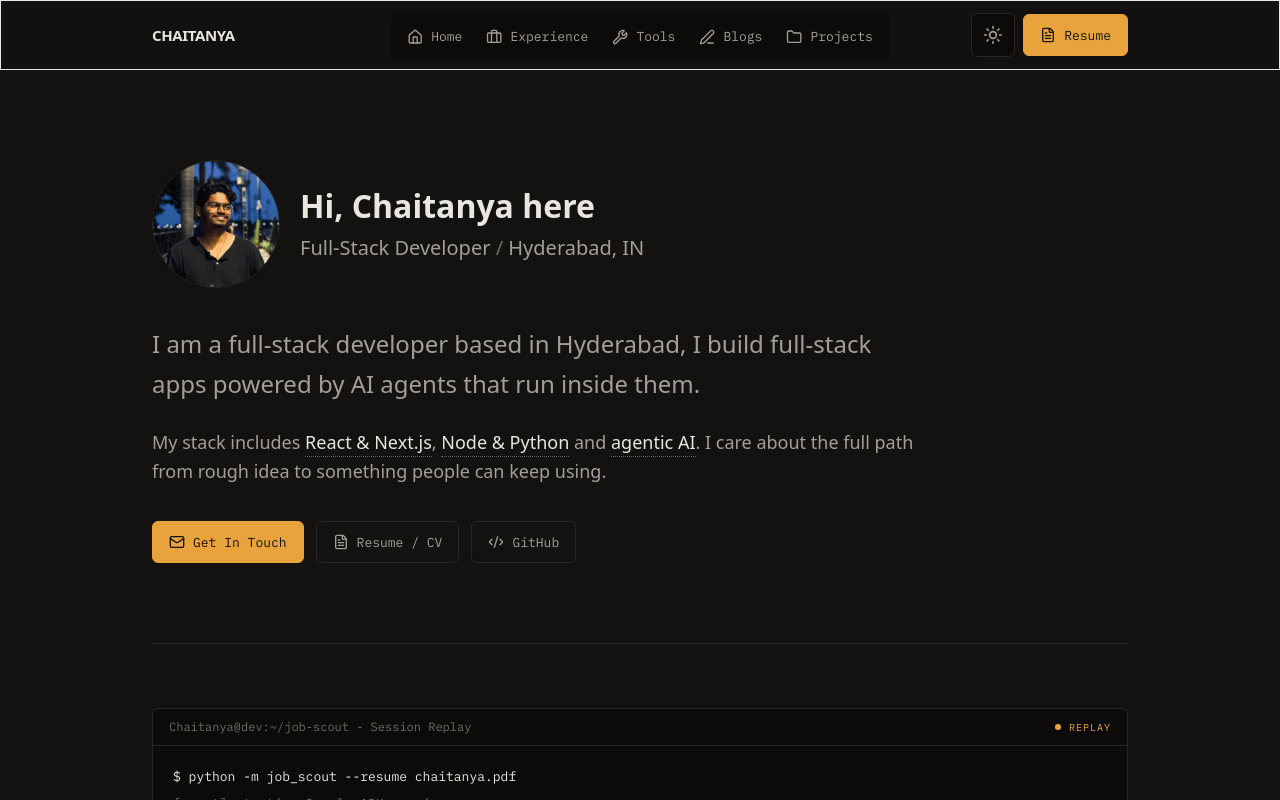
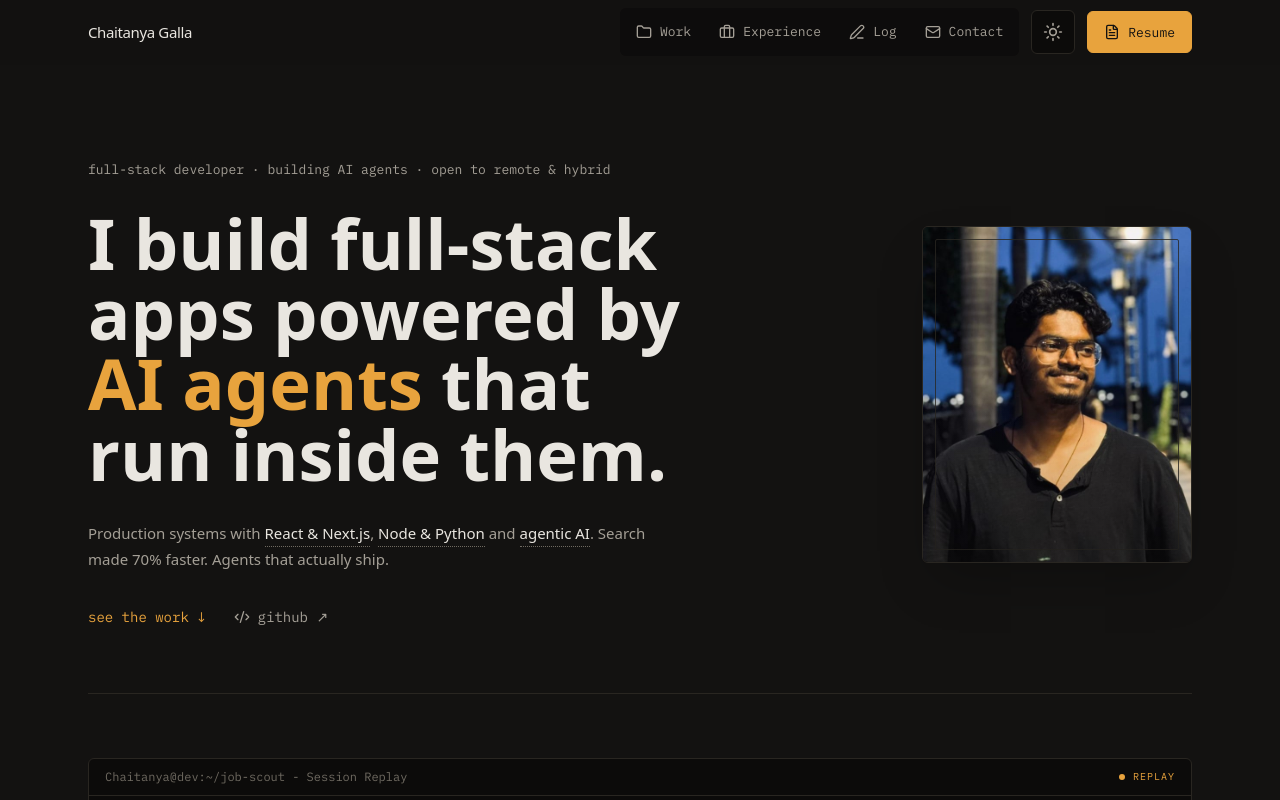
Before and after one commit to chaitanyagalla/portfolio, a Next.js app: page / in a window 1280 px wide. Shown: the top 800 px of the page. Built offline with nearby package versions, Linux system fonts and the light colour scheme.

Commit message:
Refine hero nav and VideoSave copy

```diff
--- a/components/Hero.tsx
+++ b/components/Hero.tsx
@@ -2,7 +2,7 @@
 
 import { motion, useReducedMotion } from "framer-motion";
 import Image from "next/image";
-import { Code2, FileText, Mail } from "lucide-react";
+import { Code2 } from "lucide-react";
 import { useEffect, useState } from "react";
 import TerminalDemo from "./TerminalDemo";
 import Tooltip from "./Tooltip";
@@ -33,52 +33,36 @@ export default function Hero() {
   }, []);
 
   return (
-    <section id="top" className="mx-auto max-w-5xl px-4 pb-16 pt-40 sm:px-6 sm:pb-20 sm:pt-40">
+    <section id="top" className="mx-auto max-w-6xl px-6 pb-20 pt-32 sm:pt-40">
       <motion.div
         variants={shouldReduce ? undefined : stagger}
         initial="hidden"
         animate="show"
+        className="grid gap-12 lg:grid-cols-[minmax(0,1fr)_320px] lg:items-center lg:gap-16"
       >
-        <motion.div
+        <div>
+          <motion.p
             variants={rise}
-          className="flex flex-col gap-5 sm:flex-row sm:items-center"
+            className="font-mono text-[13px] text-mist"
           >
-          <div className="relative h-24 w-24 overflow-hidden rounded-full border border-line bg-well sm:h-32 sm:w-32">
-            <Image
-              src={profileImage}
-              alt="Chaitanya Galla"
-              fill
-              priority
-              sizes="(min-width: 640px) 128px, 112px"
-              className="object-cover"
-              style={{ objectPosition: "24% 70%" }}
-            />
-          </div>
+            full-stack developer · building AI agents · open to remote &amp;
+            hybrid
+          </motion.p>
 
-          <div>
-            <h1 className="text-3xl font-semibold leading-tight tracking-display text-fog sm:text-[2rem]">
-              Hi, Chaitanya here
-            </h1>
-            <p className="mt-2 text-lg font-medium leading-snug text-mist sm:text-xl">
-              Full-Stack Developer <span className="text-dim">/</span>{" "}
-              Hyderabad, IN
-            </p>
-          </div>
-        </motion.div>
+          <motion.h1
+            variants={rise}
+            className="mt-7 max-w-4xl text-[2.6rem] font-semibold leading-[1.04] tracking-display text-fog sm:text-6xl lg:text-[4.4rem]"
+          >
+            I build full-stack apps powered by{" "}
+            <span className="text-amber">AI agents</span> that run inside them.
+          </motion.h1>
 
           <motion.p
             variants={rise}
-          className="mt-9 max-w-3xl text-xl font-medium leading-9 text-mist sm:text-2xl sm:leading-10"
+            className="mt-8 max-w-xl text-[15px] leading-relaxed text-mist"
           >
-          I am a full-stack developer based in Hyderabad, I build full-stack apps powered by AI agents that run inside them.
-        </motion.p>
-
-        <motion.p
-          variants={rise}
-          className="mt-6 max-w-3xl text-base leading-8 text-mist sm:text-lg"
-        >
-          My stack includes{" "}
-          <Tooltip tip="React, Next.js, TypeScript, Tailwind">
+            Production systems with{" "}
+            <Tooltip tip="React, Next.js 14, TypeScript, Tailwind">
               <span className="receipt text-fog">React &amp; Next.js</span>
             </Tooltip>
             ,{" "}
@@ -89,35 +73,42 @@ export default function Hero() {
             <Tooltip tip="Google ADK, Gemini, LangChain, LiteLLM, RAG">
               <span className="receipt text-fog">agentic AI</span>
             </Tooltip>
-          . I care about the full path from rough idea to something people can
-          keep using.
+            . Search made 70% faster. Agents that actually ship.
           </motion.p>
 
-
-
-        <motion.div variants={rise} className="mt-9 flex flex-col gap-3 sm:flex-row sm:items-center">
-          <a href="#contact" className="btn-primary w-full sm:w-auto">
-            <Mail className="h-4 w-4" />
-            Get In Touch
-          </a>
-          <a
-            href={links.resume}
-            target="_blank"
-            rel="noopener noreferrer"
-            className="btn-secondary w-full sm:w-auto"
-          >
-            <FileText className="h-4 w-4" />
-            Resume / CV
+          <motion.div variants={rise} className="mt-9 flex items-center gap-7 font-mono text-sm">
+            <a href="#projects" className="u-link text-amber">
+              see the work ↓
             </a>
             <a
               href={links.github}
               target="_blank"
               rel="noopener noreferrer"
-            className="btn-secondary w-full sm:w-auto"
+              className="u-link inline-flex items-center gap-2 text-mist transition-colors hover:text-fog"
             >
               <Code2 className="h-4 w-4" />
-            GitHub
+              github ↗
             </a>
+          </motion.div>
+        </div>
+
+        <motion.div
+          variants={rise}
+          className="relative mx-auto aspect-[4/5] w-full max-w-[270px] overflow-hidden rounded-md border border-line bg-well shadow-2xl shadow-black/25 lg:mx-0 lg:justify-self-end"
+        >
+          <div className="relative h-full w-full">
+            <Image
+              src={profileImage}
+              alt="Chaitanya Galla"
+              fill
+              priority
+              sizes="(min-width: 1024px) 270px, 80vw"
+              className="object-cover"
+              style={{ objectPosition: "48% 55%" }}
+            />
+          </div>
+          <div className="pointer-events-none absolute inset-3 rounded-sm border border-line/80" aria-hidden />
+          <div className="pointer-events-none absolute inset-0 bg-gradient-to-t from-ink/25 via-transparent to-transparent" aria-hidden />
         </motion.div>
       </motion.div>
 
@@ -125,7 +116,7 @@ export default function Hero() {
         initial={shouldReduce ? false : { scaleX: 0 }}
         animate={{ scaleX: 1 }}
         transition={{ duration: 0.7, delay: 0.5, ease: [0.21, 0.47, 0.32, 0.98] }}
-        className="mt-16 h-px origin-left bg-line sm:mt-20"
+        className="mt-16 h-px origin-left bg-line"
         aria-hidden
       />
 
@@ -133,11 +124,12 @@ export default function Hero() {
         initial={shouldReduce ? false : { opacity: 0, y: 20 }}
         animate={{ opacity: 1, y: 0 }}
         transition={{ duration: 0.6, delay: 0.7, ease: [0.21, 0.47, 0.32, 0.98] }}
-        className="mt-12 sm:mt-16"
+        className="mt-16"
       >
         <TerminalDemo />
         <p className="mt-4 font-mono text-xs text-dim">
-          A replay-style view of the Job Scout Agent workflow.
+          A real run of my Job Scout Agent, replayed - not a mockup. Source
+          below.
         </p>
       </motion.div>
     </section>
--- a/components/Nav.tsx
+++ b/components/Nav.tsx
@@ -5,23 +5,19 @@ import {
   Briefcase,
   FileText,
   Folder,
-  Home,
   Mail,
   Menu,
   Moon,
   PenLine,
   Sun,
-  Wrench,
   X,
 } from "lucide-react";
 import { links } from "@/lib/data";
 
 const items = [
-  { label: "Home", href: "#top", icon: Home },
+  { label: "Work", href: "#projects", icon: Folder },
   { label: "Experience", href: "#experience", icon: Briefcase },
-  { label: "Tools", href: "#tools", icon: Wrench },
-  { label: "Blogs", href: "#blogs", icon: PenLine },
-  { label: "Projects", href: "#projects", icon: Folder },
+  { label: "Log", href: "#blogs", icon: PenLine },
   { label: "Contact", href: "#contact", icon: Mail },
 ];
 
@@ -55,45 +51,25 @@ export default function Nav() {
     <header
       className={`fixed inset-x-0 top-0 z-40 transition-colors duration-300 ${
         scrolled
-          ? "border border-line-b border border-line-line bg-ink/90 backdrop-blur"
-          : "border border-line-b border border-line-transparent bg-ink/75 backdrop-blur-sm"
+          ? "border-b border-line bg-ink/90 backdrop-blur"
+          : "border-b border-transparent bg-ink/80 backdrop-blur-sm"
       }`}
     >
-      <nav className="relative mx-auto max-w-5xl px-4 py-3 sm:px-6">
+      <nav className="mx-auto flex h-16 max-w-6xl items-center justify-between px-6">
         <div className="flex items-center justify-between gap-4">
           <a
             href="#top"
-            className="shrink-0 text-[15px] font-semibold uppercase tracking-tight text-fog"
+            className="shrink-0 text-[15px] font-medium tracking-tight text-fog"
             onClick={() => setOpen(false)}
           >
-            Chaitanya
+            Chaitanya Galla
           </a>
-
-          <div className="hidden items-center gap-2 md:flex">
-            <button
-              type="button"
-              onClick={toggleTheme}
-              className="grid h-11 w-11 place-items-center rounded-md border border-line border border-line-line bg-well text-mist transition-colors hover:border border-line-amber hover:text-amber"
-              aria-label="Toggle theme"
-            >
-              {theme === "dark" ? <Sun className="h-5 w-5" /> : <Moon className="h-5 w-5" />}
-            </button>
-            <a
-              href={links.resume}
-              target="_blank"
-              rel="noopener noreferrer"
-              className="btn-primary min-h-11 px-3 py-2"
-            >
-              <FileText className="h-4 w-4" />
-              Resume
-            </a>
-          </div>
 
           <div className="flex items-center gap-2 md:hidden">
             <button
               type="button"
               onClick={toggleTheme}
-              className="grid h-11 w-11 place-items-center rounded-md border border-line border border-line-line bg-well text-mist transition-colors hover:border border-line-amber hover:text-amber"
+              className="grid h-11 w-11 place-items-center rounded-md border border-line bg-well text-mist transition-colors hover:border-amber hover:text-amber"
               aria-label="Toggle theme"
             >
               {theme === "dark" ? <Sun className="h-5 w-5" /> : <Moon className="h-5 w-5" />}
@@ -101,7 +77,7 @@ export default function Nav() {
             <button
               type="button"
               onClick={() => setOpen((value) => !value)}
-              className="grid h-11 w-11 place-items-center rounded-md border border-line border border-line-line bg-well text-mist transition-colors hover:border border-line-amber hover:text-amber"
+              className="grid h-11 w-11 place-items-center rounded-md border border-line bg-well text-mist transition-colors hover:border-amber hover:text-amber"
               aria-label="Toggle navigation"
               aria-expanded={open}
             >
@@ -110,25 +86,8 @@ export default function Nav() {
           </div>
         </div>
 
-        <div className="pointer-events-none absolute left-1/2 top-3 hidden -translate-x-1/2 rounded-md  bg-well/95 p-1   md:flex">
-          {items.slice(0, 5).map((item) => {
-            const Icon = item.icon;
-
-            return (
-              <a
-                key={item.href}
-                href={item.href}
-                className="pointer-events-auto inline-flex min-h-10 items-center gap-2 rounded-md px-3 font-mono text-[13px] text-mist transition-colors hover:bg-line hover:text-fog"
-              >
-                <Icon className="h-4 w-4" />
-                {item.label}
-              </a>
-            );
-          })}
-        </div>
-
-        {open ? (
-          <div className="absolute right-4 top-[68px] w-[min(220px,calc(100vw-2rem))] rounded-md border border-line border border-line-line bg-well/98 p-2 shadow-2xl shadow-black/30 md:hidden">
+        <div className="hidden items-center gap-3 md:flex">
+          <div className="flex items-center gap-1 rounded-md bg-well/70 p-1">
             {items.map((item) => {
               const Icon = item.icon;
 
@@ -136,7 +95,44 @@ export default function Nav() {
                 <a
                   key={item.href}
                   href={item.href}
+                  className="inline-flex min-h-10 items-center gap-2 rounded-md px-3 font-mono text-[13px] text-mist transition-colors hover:bg-line hover:text-fog"
+                >
+                  <Icon className="h-4 w-4" />
+                  {item.label}
+                </a>
+              );
+            })}
+          </div>
+
+          <button
+            type="button"
+            onClick={toggleTheme}
+            className="grid h-11 w-11 place-items-center rounded-md border border-line bg-well text-mist transition-colors hover:border-amber hover:text-amber"
+            aria-label="Toggle theme"
+          >
+            {theme === "dark" ? <Sun className="h-5 w-5" /> : <Moon className="h-5 w-5" />}
+          </button>
+          <a
+            href={links.resume}
+            target="_blank"
+            rel="noopener noreferrer"
+            className="btn-primary min-h-11 px-4 py-2"
+          >
+            <FileText className="h-4 w-4" />
+            Resume
+          </a>
+        </div>
+
+        {open ? (
+          <div className="absolute right-4 top-[68px] w-[min(220px,calc(100vw-2rem))] rounded-md border border-line bg-well/98 p-2 shadow-2xl shadow-black/30 md:hidden">
+            {items.map((item) => {
+              const Icon = item.icon;
+
+              return (
+                <a
+                  key={item.href}
                   onClick={() => setOpen(false)}
+                  href={item.href}
                   className="flex min-h-12 items-center gap-3 rounded-md px-4 text-base font-semibold text-mist transition-colors hover:bg-line hover:text-fog"
                 >
                   <Icon className="h-5 w-5" />
@@ -149,7 +145,7 @@ export default function Nav() {
               target="_blank"
               rel="noopener noreferrer"
               onClick={() => setOpen(false)}
-              className="mt-2 flex min-h-12 items-center gap-3 rounded-md border border-line border border-line-line px-4 text-base font-semibold text-amber transition-colors hover:border border-line-amber hover:bg-line"
+              className="btn-primary mt-2 flex min-h-12 items-center justify-start gap-3 px-4 text-base font-semibold"
             >
               <FileText className="h-5 w-5" />
               Resume
--- a/lib/data.ts
+++ b/lib/data.ts
@@ -71,20 +71,23 @@ export const projects: Project[] = [
     slug: "videosave",
     name: "VideoSave",
     meta: "2025 - Web App",
-    tagline: "A multi-platform video downloader with live progress updates.",
+    tagline: "A full-stack downloader with background processing and secure delivery.",
     description:
-      "Created a downloader for YouTube, Instagram, and X with drag-and-drop URL intake, persistent history, and Socket.io progress streaming. The API layer uses validation, rate limits, and security middleware so the experience feels responsive without being fragile.",
+      "Built a Next.js 16 downloader for YouTube, Instagram, and X with validated URL intake, drag-and-drop UX, and authenticated or guest download history. Background jobs use yt-dlp, FFmpeg merging, Prisma-backed progress tracking, 2.5-second status polling, Vercel Blob delivery in production, local media fallback for development, OAuth sessions, anonymous cookies, rate limiting, ownership checks, and Zod validation.",
     metrics: [
       { value: "3", label: "Supported platforms" },
-      { value: "Live", label: "Progress streaming" },
-      { value: "99%+", label: "Validated requests" },
+      { value: "2.5s", label: "Status polling" },
+      { value: "Secure", label: "Ownership checks" },
     ],
     stack: [
-      { name: "Next.js", tip: "App Router and server-side rendering" },
+      { name: "Next.js 16", tip: "App Router APIs and downloader UI" },
       { name: "TypeScript", tip: "Types across client and API" },
-      { name: "Socket.io", tip: "Live download progress events" },
-      { name: "Prisma", tip: "Persistent download history" },
-      { name: "Zod", tip: "Schema validation on incoming requests" },
+      { name: "Prisma", tip: "Progress, status, and download history" },
+      { name: "PostgreSQL", tip: "Persistent user and download data" },
+      { name: "yt-dlp", tip: "Platform media extraction" },
+      { name: "FFmpeg", tip: "Media merging and processing" },
+      { name: "Vercel Blob", tip: "Production file delivery" },
+      { name: "Zod", tip: "URL and payload validation" },
     ],
     demoVideo: "https://youtu.be/-Zzo0zGRLeA",
     code: "https://github.com/chaitanyagalla/videoDownloader.git",
```
Lines whose indentation alone changed are shown as unchanged.
